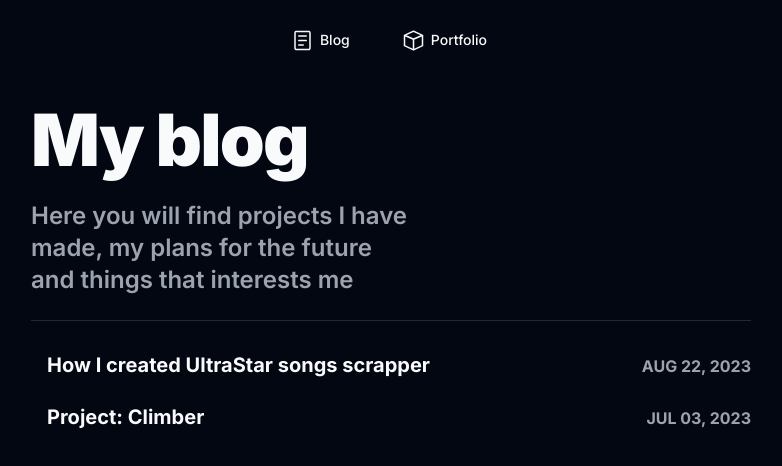
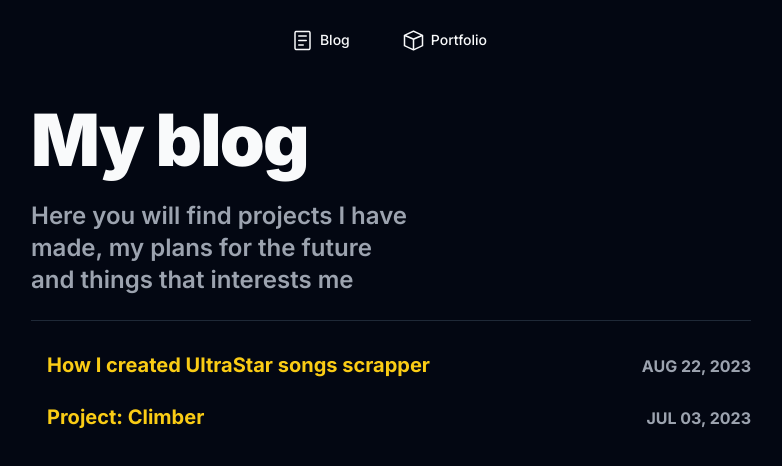
Before and after one commit to martiinii/portfolio-v2, a Next.js app: page /blog in a window 1280 px wide. Shown: the top 466 px of the page, without its empty margins (249-1031 px from the left). Built offline with nearby package versions, Linux system fonts and the light colour scheme.

Commit message:
Changed theme, yellow is primary

```diff
--- a/app/globals.css
+++ b/app/globals.css
@@ -25,6 +25,10 @@
     }
 }
 
+
+
+
+
 @layer base {
     :root {
       --background: 0 0% 100%;
@@ -33,8 +37,8 @@
       --card-foreground: 224 71.4% 4.1%;
       --popover: 0 0% 100%;
       --popover-foreground: 224 71.4% 4.1%;
-        --primary: 220.9 39.3% 11%;
-        --primary-foreground: 210 20% 98%;
+      --primary: 47.9 95.8% 53.1%;
+      --primary-foreground: 26 83.3% 14.1%;
       --secondary: 220 14.3% 95.9%;
       --secondary-foreground: 220.9 39.3% 11%;
       --muted: 220 14.3% 95.9%;
@@ -45,8 +49,8 @@
       --destructive-foreground: 210 20% 98%;
       --border: 220 13% 91%;
       --input: 220 13% 91%;
-        --ring: 224 71.4% 4.1%;
-        --radius: .8rem;
+      --ring: 262.1 83.3% 57.8%;
+      --radius: 0.75rem;
     }
 
     .dark {
@@ -56,9 +60,9 @@
       --card-foreground: 210 20% 98%;
       --popover: 224 71.4% 4.1%;
       --popover-foreground: 210 20% 98%;
-        --primary: 210 20% 98%;
-        --primary-foreground: 220.9 39.3% 11%;
-        --secondary: 215 60.9% 13.9%;
+      --primary: 47.9 95.8% 53.1%;
+      --primary-foreground: 26 83.3% 14.1%;
+      --secondary: 215 27.9% 16.9%;
       --secondary-foreground: 210 20% 98%;
       --muted: 215 27.9% 16.9%;
       --muted-foreground: 217.9 10.6% 64.9%;
@@ -68,9 +72,13 @@
       --destructive-foreground: 210 20% 98%;
       --border: 215 27.9% 16.9%;
       --input: 215 27.9% 16.9%;
-        --ring: 216 12.2% 83.9%;
+      --ring: 263.4 70% 50.4%;
     }
   }
+
+
+
+
 
 @layer base {
     * {
```
Lines whose indentation alone changed are shown as unchanged.
